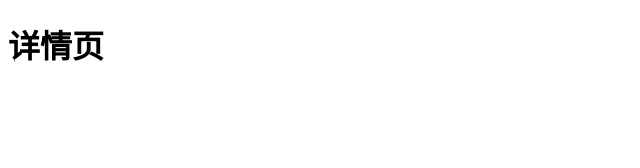
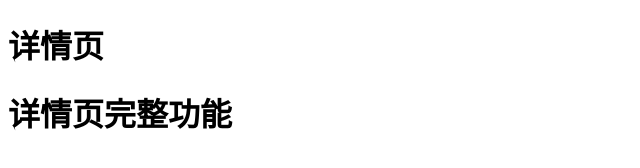
Before and after one commit to webyuanxf/gitmore, a plain HTML site: page detali.html in a window 1280 px wide. Shown: the whole page, without its empty margins (0-640 px from the left). Drawn offline with Linux system fonts and the light colour scheme.

Commit message:
这个是dev分支完善功能

```diff
--- a/detali.html
+++ b/detali.html
@@ -8,5 +8,6 @@
 </head>
 <body>
     <h1>详情页</h1>
+    <h1>详情页完整功能</h1>
 </body>
 </html>
```
